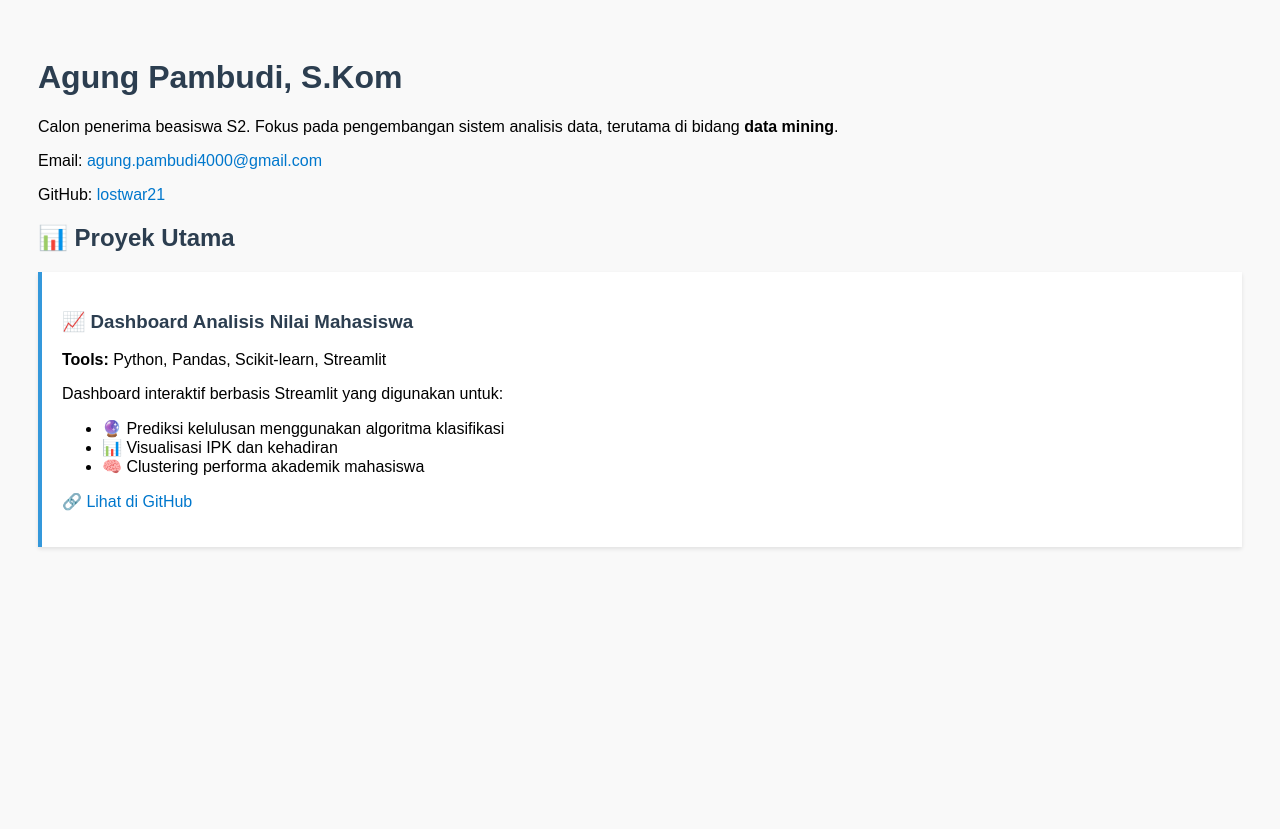
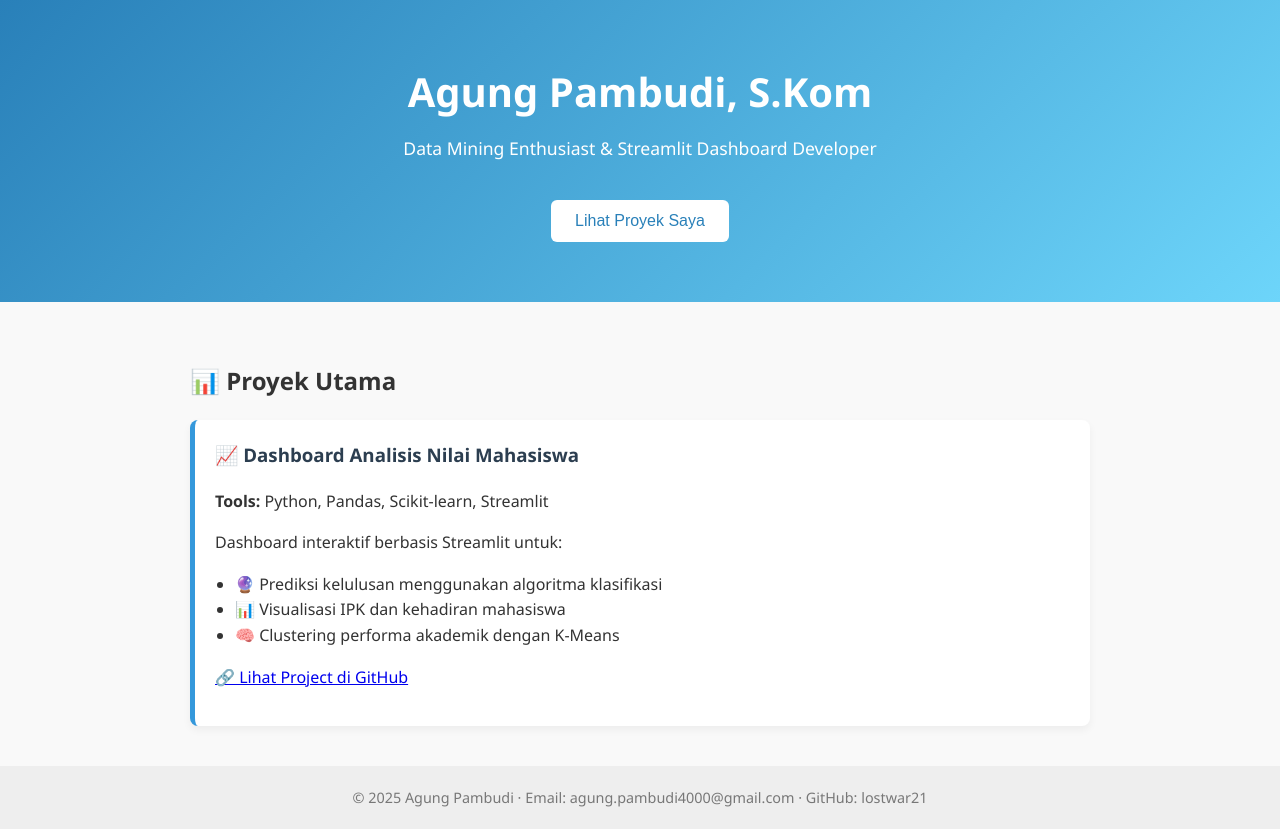
Before and after one commit to lostwar21/Portofolio-, a plain HTML site: page index.html in a window 1280 px wide. Before the commit the page ends 800 px from the top, so only its background shows below. Drawn offline with Linux system fonts and the light colour scheme.

Commit message:
Update tampilan dengan landing page responsif

```diff
--- a/index.html
+++ b/index.html
@@ -2,36 +2,106 @@
 <html lang="id">
 <head>
   <meta charset="UTF-8" />
-  <meta name="viewport" content="width=device-width, initial-scale=1" />
+  <meta name="viewport" content="width=device-width, initial-scale=1.0" />
   <title>Agung Pambudi - Portofolio</title>
   <style>
-    body { font-family: Arial, sans-serif; padding: 30px; background-color: #f9f9f9; }
-    h1, h2, h3 { color: #2c3e50; }
-    a { color: #0077cc; text-decoration: none; }
-    .project-card { background: #fff; padding: 20px; margin-top: 20px; border-left: 4px solid #3498db; box-shadow: 0 2px 4px rgba(0,0,0,0.1); }
+    body {
+      margin: 0;
+      font-family: 'Segoe UI', sans-serif;
+      background: #f9f9f9;
+      color: #333;
+      line-height: 1.6;
+    }
+    header {
+      background: linear-gradient(135deg, #2980b9, #6dd5fa);
+      color: white;
+      padding: 60px 20px;
+      text-align: center;
+    }
+    header h1 {
+      font-size: 2.5rem;
+      margin: 0;
+    }
+    header p {
+      font-size: 1.1rem;
+      margin-top: 10px;
+    }
+    .cta-btn {
+      margin-top: 20px;
+      padding: 12px 24px;
+      font-size: 1rem;
+      background: white;
+      color: #2980b9;
+      border: none;
+      border-radius: 6px;
+      cursor: pointer;
+      transition: 0.3s;
+    }
+    .cta-btn:hover {
+      background: #ecf0f1;
+    }
+    .section {
+      padding: 40px 20px;
+      max-width: 900px;
+      margin: auto;
+    }
+    .project-card {
+      background: white;
+      padding: 20px;
+      border-left: 5px solid #3498db;
+      border-radius: 8px;
+      box-shadow: 0 4px 8px rgba(0,0,0,0.05);
+    }
+    .project-card h3 {
+      margin-top: 0;
+      color: #2c3e50;
+    }
+    .project-card ul {
+      padding-left: 20px;
+    }
+    footer {
+      text-align: center;
+      padding: 20px;
+      font-size: 0.9rem;
+      background: #eee;
+      color: #777;
+    }
+    @media (max-width: 600px) {
+      header h1 {
+        font-size: 2rem;
+      }
+      .cta-btn {
+        font-size: 0.9rem;
+      }
+    }
   </style>
 </head>
 <body>
 
-  <h1>Agung Pambudi, S.Kom</h1>
-  <p>Calon penerima beasiswa S2. Fokus pada pengembangan sistem analisis data, terutama di bidang <strong>data mining</strong>.</p>
-  <p>Email: <a href="mailto:agung.pambudi4000@gmail.com">agung.pambudi4000@gmail.com</a></p>
-  <p>GitHub: <a href="https://github.com/lostwar21" target="_blank">lostwar21</a></p>
+  <header>
+    <h1>Agung Pambudi, S.Kom</h1>
+    <p>Data Mining Enthusiast & Streamlit Dashboard Developer</p>
+    <button class="cta-btn" onclick="document.getElementById('projects').scrollIntoView({ behavior: 'smooth' })">Lihat Proyek Saya</button>
+  </header>
 
-  <section id="projects">
+  <section class="section" id="projects">
     <h2>📊 Proyek Utama</h2>
     <div class="project-card">
       <h3>📈 Dashboard Analisis Nilai Mahasiswa</h3>
       <p><strong>Tools:</strong> Python, Pandas, Scikit-learn, Streamlit</p>
-      <p>Dashboard interaktif berbasis Streamlit yang digunakan untuk:</p>
+      <p>Dashboard interaktif berbasis Streamlit untuk:</p>
       <ul>
         <li>🔮 Prediksi kelulusan menggunakan algoritma klasifikasi</li>
-        <li>📊 Visualisasi IPK dan kehadiran</li>
-        <li>🧠 Clustering performa akademik mahasiswa</li>
+        <li>📊 Visualisasi IPK dan kehadiran mahasiswa</li>
+        <li>🧠 Clustering performa akademik dengan K-Means</li>
       </ul>
-      <p><a href="https://github.com/lostwar21/mahasiswa-dashboard" target="_blank">🔗 Lihat di GitHub</a></p>
+      <p><a href="https://github.com/lostwar21/mahasiswa-dashboard" target="_blank">🔗 Lihat Project di GitHub</a></p>
     </div>
   </section>
 
+  <footer>
+    &copy; 2025 Agung Pambudi · Email: agung.pambudi4000@gmail.com · GitHub: lostwar21
+  </footer>
+
 </body>
 </html>
```
